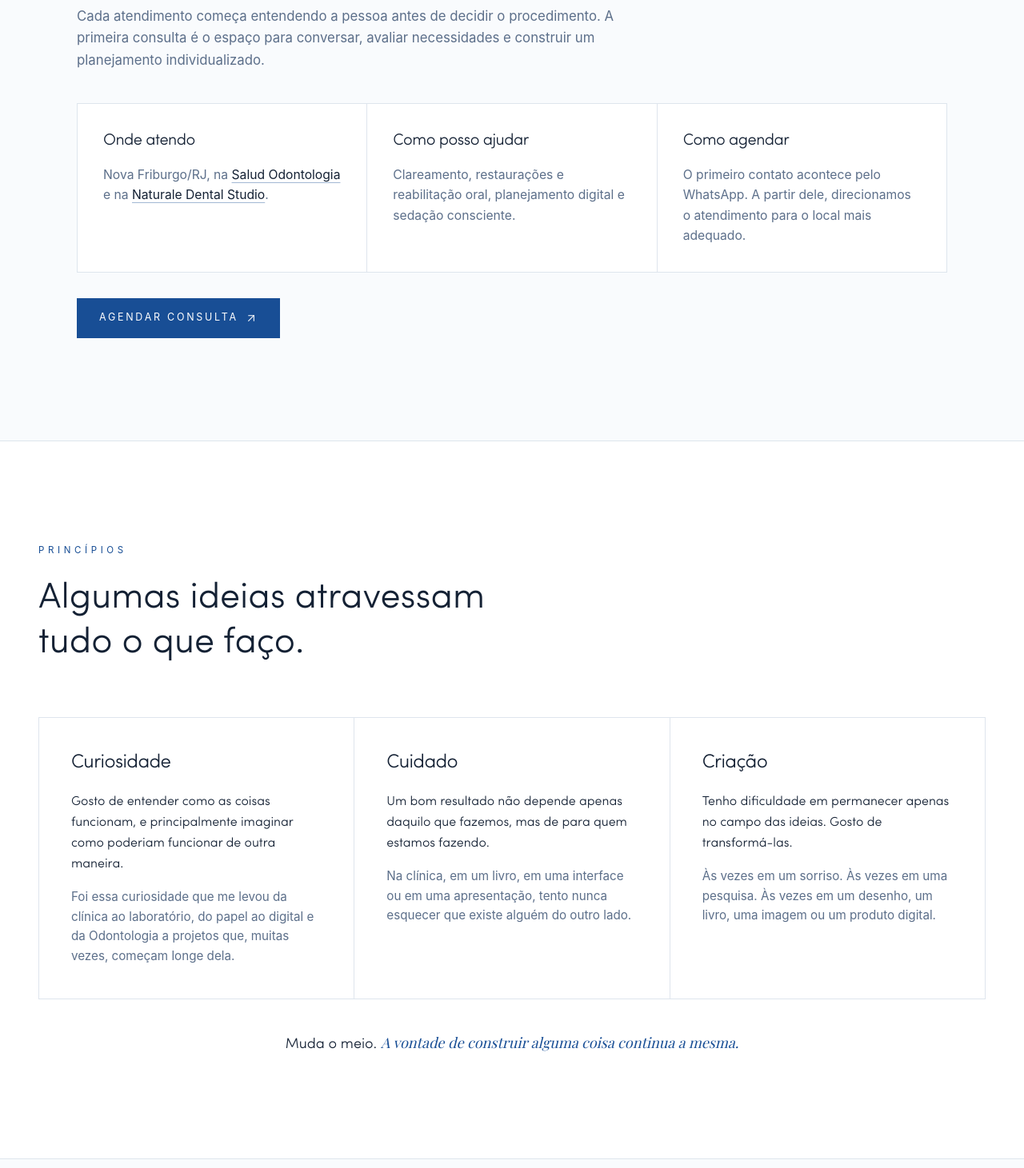
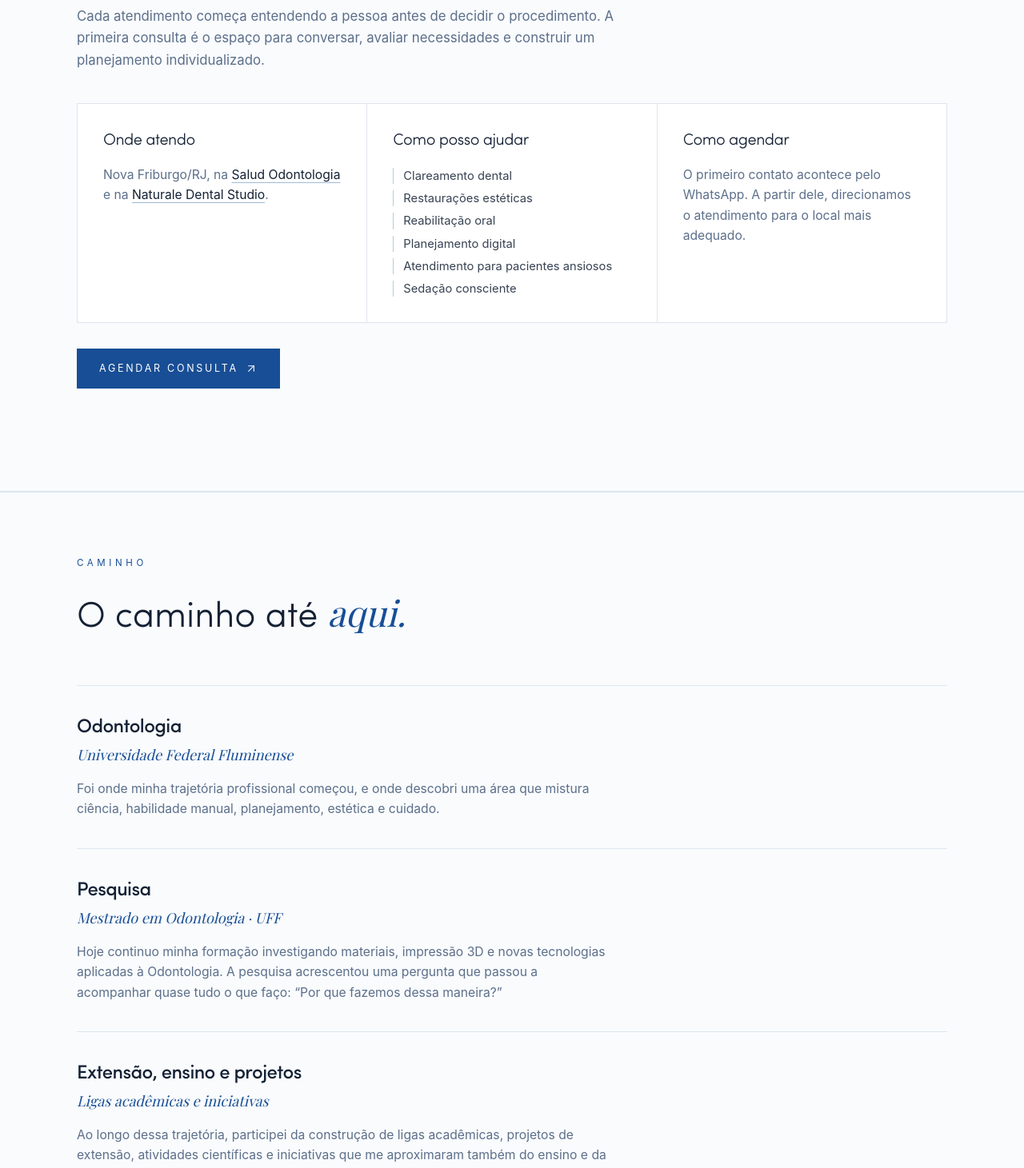
Before and after one commit to drmatheusfilgueiras/matheusfilgueiras, a React (Vite) app: page / in a window 1280 px wide. Shown: the part 2580-4041 px from the top of the page at 80% size. Built offline with nearby package versions, Linux system fonts and the light colour scheme; the HTML template or start-up script is replaced by a standard one; a web font is replaced by a local one.

Commit message:
content: refine clinical services

```diff
--- a/src/pages/HomePage.jsx
+++ b/src/pages/HomePage.jsx
@@ -24,22 +24,6 @@ const navLinks = [
   { label: 'Contato', href: '#contato' },
 ];
 const marqueeWords = ['Odontologia', 'Ciência', 'Arte', 'Design', 'Tecnologia'];
-const oQueMeMove = [{
-  num: '01',
-  titulo: 'Curiosidade',
-  texto: 'Gosto de entender como as coisas funcionam, e principalmente imaginar como poderiam funcionar de outra maneira.',
-  resto: 'Foi essa curiosidade que me levou da clínica ao laboratório, do papel ao digital e da Odontologia a projetos que, muitas vezes, começam longe dela.'
-}, {
-  num: '02',
-  titulo: 'Cuidado',
-  texto: 'Um bom resultado não depende apenas daquilo que fazemos, mas de para quem estamos fazendo.',
-  resto: 'Na clínica, em um livro, em uma interface ou em uma apresentação, tento nunca esquecer que existe alguém do outro lado.'
-}, {
-  num: '03',
-  titulo: 'Criação',
-  texto: 'Tenho dificuldade em permanecer apenas no campo das ideias. Gosto de transformá-las.',
-  resto: 'Às vezes em um sorriso. Às vezes em uma pesquisa. Às vezes em um desenho, um livro, uma imagem ou um produto digital.'
-}];
 const caminho = [{
   titulo: 'Odontologia',
   lugar: 'Universidade Federal Fluminense',
@@ -141,7 +125,14 @@ const atendimentoResumo = [{
   }]
 }, {
   titulo: 'Como posso ajudar',
-  texto: 'Clareamento, restaurações e reabilitação oral, planejamento digital e sedação consciente.'
+  servicos: [
+    'Clareamento dental',
+    'Restaurações estéticas',
+    'Reabilitação oral',
+    'Planejamento digital',
+    'Atendimento para pacientes ansiosos',
+    'Sedação consciente'
+  ]
 }, {
   titulo: 'Como agendar',
   texto: 'O primeiro contato acontece pelo WhatsApp. A partir dele, direcionamos o atendimento para o local mais adequado.'
@@ -520,6 +511,14 @@ function HomePage() {
                                             </a>
                                             .
                                         </p>
+                                    ) : item.servicos ? (
+                                        <ul className="mt-5 grid gap-2 text-[0.92rem] leading-snug text-muted-foreground">
+                                            {item.servicos.map((servico) => (
+                                                <li key={servico} className="border-l border-primary/30 pl-3 text-foreground/85">
+                                                    {servico}
+                                                </li>
+                                            ))}
+                                        </ul>
                                     ) : (
                                         <p className="mt-4 text-[0.98rem] leading-relaxed text-muted-foreground">{item.texto}</p>
                                     )}
@@ -534,36 +533,6 @@ function HomePage() {
                         </a>
                     </Reveal>
                 </div>
-            </section>
-
-            {/* 04 — O QUE ME MOVE */}
-            <section id="move" className="mx-auto w-full max-w-[90rem] px-6 py-20 lg:px-12 lg:py-32">
-                <Reveal>
-                    <p className="text-[0.72rem] uppercase tracking-[0.4em] text-primary">Princípios</p>
-                    <h2 className="mt-6 max-w-[24ch] text-3xl font-light leading-tight sm:text-[2.8rem]">
-                        Algumas ideias atravessam tudo o que faço.
-                    </h2>
-                </Reveal>
-                <div className="mt-16 grid gap-px overflow-hidden border border-border bg-border sm:grid-cols-3">
-                    {oQueMeMove.map((item, i) => <Reveal key={item.num} delay={i * 0.08} y={20}>
-                            <div className="flex h-full flex-col bg-background p-8 lg:p-10">
-                                <h3 className="text-2xl font-light tracking-tight text-foreground">
-                                    {item.titulo}
-                                </h3>
-                                <p className="mt-5 text-[1rem] font-light leading-relaxed text-foreground">
-                                    {item.texto}
-                                </p>
-                                <p className="mt-4 text-[0.95rem] leading-relaxed text-muted-foreground">
-                                    {item.resto}
-                                </p>
-                            </div>
-                        </Reveal>)}
-                </div>
-                <Reveal delay={0.1}>
-                    <p className="mt-10 text-center text-lg font-light leading-relaxed text-foreground">
-                        Muda o meio. <span className="font-script text-primary">A vontade de construir alguma coisa continua a mesma.</span>
-                    </p>
-                </Reveal>
             </section>
 
             {/* 05 — CAMINHO */}
```
